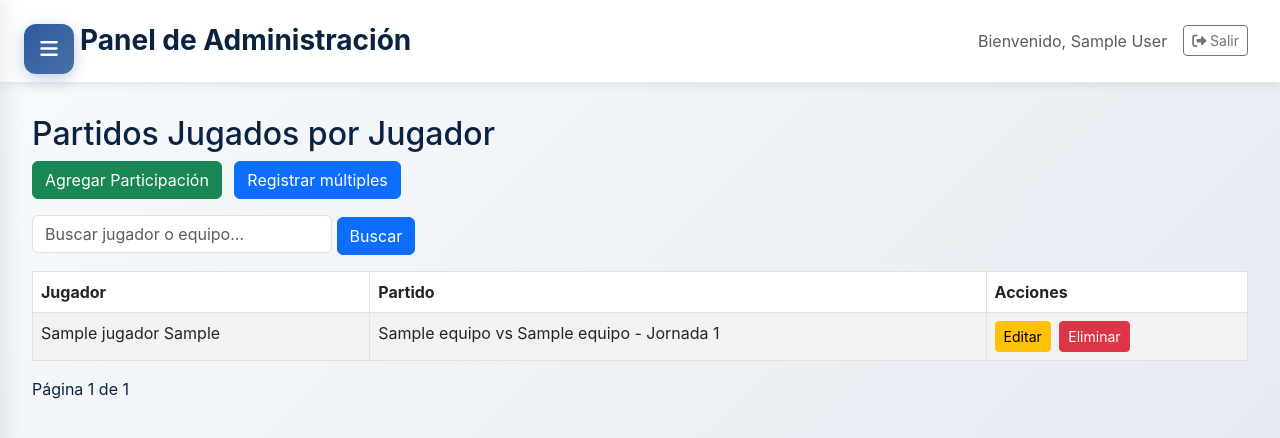
After one commit to Moy020513/Torneos, a Django app: page /panel/participaciones/ in a window 1280 px wide. The commit adds this page. Shown: the top 438 px of the page. Run offline with Django 4.2, Linux system fonts and the light colour scheme; a user stored in the database is signed in; tables that the repository leaves empty hold one stand-in row (values such as "Sample post").

Commit message:
pjugados

```diff
--- a/templates/admin/admin_base.html
+++ b/templates/admin/admin_base.html
@@ -678,6 +678,12 @@
                 </a>
             </div>
             <div class="admin-nav-item">
+                <a href="{% url 'admin_participaciones' %}" class="admin-nav-link {% if 'participacion' in request.resolver_match.url_name %}active{% endif %}">
+                    <i class="fas fa-running"></i>
+                    Partidos Jugados
+                </a>
+            </div>
+            <div class="admin-nav-item">
                 <a href="{% url 'admin_eliminatorias' %}" class="admin-nav-link {% if 'eliminatoria' in request.resolver_match.url_name and 'partido' not in request.resolver_match.url_name %}active{% endif %}">
                     <i class="fas fa-trophy"></i>
                     Eliminatorias
--- /dev/null
+++ b/templates/admin/participaciones/listar.html
@@ -0,0 +1,48 @@
+{% extends 'admin/admin_base.html' %}
+{% block content %}
+<h2>Partidos Jugados por Jugador</h2>
+<a href="{% url 'admin_crear_participacion' %}" class="btn btn-success mb-3">Agregar Participación</a>
+<a href="{% url 'admin_crear_participaciones_multiples' %}" class="btn btn-primary mb-3 ms-2">Registrar múltiples</a>
+<form method="get" class="mb-3">
+    <input type="text" name="search" value="{{ search }}" placeholder="Buscar jugador o equipo..." class="form-control" style="max-width:300px;display:inline-block;">
+    <button type="submit" class="btn btn-primary">Buscar</button>
+</form>
+<table class="table table-striped table-bordered">
+    <thead>
+        <tr>
+            <th>Jugador</th>
+            <th>Partido</th>
+            <!-- <th>Titular</th> -->
+            <!-- <th>Minutos jugados</th> -->
+            <!-- <th>Observaciones</th> -->
+            <th>Acciones</th>
+        </tr>
+    </thead>
+    <tbody>
+        {% for p in participaciones %}
+        <tr>
+            <td>{{ p.jugador }}</td>
+            <td>{{ p.partido }}</td>
+            <!-- <td>{% if p.titular %}Sí{% else %}No{% endif %}</td> -->
+            <!-- <td>{{ p.minutos_jugados }}</td> -->
+            <!-- <td>{{ p.observaciones }}</td> -->
+            <td>
+                <a href="{% url 'admin_editar_participacion' p.id %}" class="btn btn-sm btn-warning">Editar</a>
+                <a href="{% url 'admin_eliminar_participacion' p.id %}" class="btn btn-sm btn-danger ms-1">Eliminar</a>
+            </td>
+        </tr>
+        {% empty %}
+        <tr><td colspan="6">No hay participaciones registradas.</td></tr>
+        {% endfor %}
+    </tbody>
+</table>
+<div class="pagination">
+    {% if participaciones.has_previous %}
+        <a href="?page={{ participaciones.previous_page_number }}&search={{ search }}">Anterior</a>
+    {% endif %}
+    <span>Página {{ participaciones.number }} de {{ participaciones.paginator.num_pages }}</span>
+    {% if participaciones.has_next %}
+        <a href="?page={{ participaciones.next_page_number }}&search={{ search }}">Siguiente</a>
+    {% endif %}
+</div>
+{% endblock %}
--- a/templates/torneos/jugadores.html
+++ b/templates/torneos/jugadores.html
@@ -62,7 +62,8 @@
                         </div>
                     </div>
                     <div style="margin-top: 12px; text-align: right;">
-                        <span style="color: #08F7FE; font-size: 0.95em;">Fecha de registro: {{ jugador.fecha_creacion|date:'d/m/Y H:i' }}</span>
+                        <span style="color: #08F7FE; font-size: 0.95em;">Fecha de registro: {{ jugador.fecha_creacion|date:'d/m/Y H:i' }}</span><br>
+                        <span style="color: #08F7FE; font-size: 0.95em;">Partidos jugados: {{ jugador.participaciones.count }}</span>
                     </div>
                 </div>
             {% endfor %}
--- a/torneos/admin_urls.py
+++ b/torneos/admin_urls.py
@@ -5,6 +5,12 @@ from . import admin_views
 admin_urlpatterns = [
     # Dashboard
     path('panel/', admin_views.admin_dashboard, name='admin_dashboard'),
+    # Participaciones de Jugadores
+    path('panel/participaciones/', admin_views.admin_participaciones, name='admin_participaciones'),
+    path('panel/participaciones/crear/', admin_views.admin_crear_participacion, name='admin_crear_participacion'),
+    path('panel/participaciones/crear-multiples/', admin_views.admin_crear_participaciones_multiples, name='admin_crear_participaciones_multiples'),
+    path('panel/participaciones/<int:participacion_id>/editar/', admin_views.admin_editar_participacion, name='admin_editar_participacion'),
+    path('panel/participaciones/<int:participacion_id>/eliminar/', admin_views.admin_eliminar_participacion, name='admin_eliminar_participacion'),
 
     # Torneos
     path('panel/torneos/', admin_views.admin_torneos, name='admin_torneos'),
--- a/torneos/admin_views.py
+++ b/torneos/admin_views.py
@@ -1,3 +1,119 @@
+# =================== ELIMINAR PARTICIPACION ===================
+
+
+# Definir is_admin antes de cualquier uso en decoradores
+def is_admin(user):
+    return user.is_superuser
+
+from django.contrib.auth.decorators import login_required, user_passes_test
+from django.views.decorators.http import require_POST
+
+@login_required
+@user_passes_test(is_admin)
+def admin_eliminar_participacion(request, participacion_id):
+    participacion = get_object_or_404(ParticipacionJugador, id=participacion_id)
+    if request.method == 'POST':
+        participacion.delete()
+        messages.success(request, 'Participación eliminada exitosamente.')
+        return redirect('admin_participaciones')
+    context = {'participacion': participacion}
+    return render(request, 'admin/participaciones/eliminar.html', context)
+
+from django.contrib.auth.decorators import login_required, user_passes_test
+
+# Definir is_admin antes de cualquier uso en decoradores
+def is_admin(user):
+    return user.is_superuser
+
+# Vista para registrar participaciones múltiples
+@login_required
+@user_passes_test(is_admin)
+def admin_crear_participaciones_multiples(request):
+    equipo_id = request.GET.get('equipo') or request.POST.get('equipo')
+    form = ParticipacionMultipleForm(request.POST or None, equipo_id=equipo_id)
+    if request.method == 'POST' and form.is_valid():
+        jugadores = form.cleaned_data['jugadores']
+        partido = form.cleaned_data['partido']
+        creadas = 0
+        for jugador in jugadores:
+            obj, created = ParticipacionJugador.objects.get_or_create(jugador=jugador, partido=partido)
+            if created:
+                creadas += 1
+        messages.success(request, f'Se registraron {creadas} participaciones.')
+        return redirect('admin_participaciones')
+    context = {'form': form, 'action': 'Registrar múltiples', 'equipo_id': equipo_id}
+    return render(request, 'admin/participaciones/form_multiple.html', context)
+
+from .forms import ParticipacionJugadorForm, ParticipacionMultipleForm
+
+
+from django.contrib.auth.decorators import login_required, user_passes_test
+from .models import ParticipacionJugador
+from .forms import ParticipacionJugadorForm, ParticipacionMultipleForm
+
+# Definir is_admin antes de cualquier uso en decoradores
+def is_admin(user):
+    return user.is_superuser
+# =================== PARTICIPACIONES DE JUGADORES ===================
+from django.core.paginator import Paginator
+from django.shortcuts import render, redirect, get_object_or_404
+
+@login_required
+@user_passes_test(is_admin)
+def admin_participaciones(request):
+    search = request.GET.get('search', '')
+    participaciones = ParticipacionJugador.objects.select_related('jugador', 'partido').order_by('-fecha_creacion')
+    if search:
+        participaciones = participaciones.filter(
+            Q(jugador__nombre__icontains=search) |
+            Q(jugador__apellido__icontains=search) |
+            Q(partido__equipo_local__nombre__icontains=search) |
+            Q(partido__equipo_visitante__nombre__icontains=search)
+        )
+    paginator = Paginator(participaciones, 20)
+    page_number = request.GET.get('page')
+    participaciones_paginadas = paginator.get_page(page_number)
+    context = {
+        'participaciones': participaciones_paginadas,
+        'search': search,
+    }
+    return render(request, 'admin/participaciones/listar.html', context)
+
+@login_required
+@user_passes_test(is_admin)
+def admin_crear_participacion(request):
+    if request.method == 'POST':
+        form = ParticipacionJugadorForm(request.POST)
+        if form.is_valid():
+            form.save()
+            messages.success(request, 'Participación registrada exitosamente.')
+            return redirect('admin_participaciones')
+    else:
+        form = ParticipacionJugadorForm()
+    context = {
+        'form': form,
+        'action': 'Crear',
+    }
+    return render(request, 'admin/participaciones/form.html', context)
+
+@login_required
+@user_passes_test(is_admin)
+def admin_editar_participacion(request, participacion_id):
+    participacion = get_object_or_404(ParticipacionJugador, id=participacion_id)
+    if request.method == 'POST':
+        form = ParticipacionJugadorForm(request.POST, instance=participacion)
+        if form.is_valid():
+            form.save()
+            messages.success(request, 'Participación actualizada exitosamente.')
+            return redirect('admin_participaciones')
+    else:
+        form = ParticipacionJugadorForm(instance=participacion)
+    context = {
+        'form': form,
+        'participacion': participacion,
+        'action': 'Editar',
+    }
+    return render(request, 'admin/participaciones/form.html', context)
 
 # =================== HERRAMIENTAS ADMINISTRATIVAS ===================
 from django.contrib import messages
--- a/torneos/models.py
+++ b/torneos/models.py
@@ -1,4 +1,20 @@
 from django.db import models
+
+class ParticipacionJugador(models.Model):
+    jugador = models.ForeignKey('Jugador', on_delete=models.CASCADE, related_name='participaciones')
+    partido = models.ForeignKey('Partido', on_delete=models.CASCADE, related_name='participaciones')
+    titular = models.BooleanField(default=True, help_text='¿Fue titular?')
+    minutos_jugados = models.PositiveIntegerField(null=True, blank=True)
+    observaciones = models.CharField(max_length=255, blank=True)
+    fecha_creacion = models.DateTimeField(auto_now_add=True)
+
+    class Meta:
+        unique_together = ('jugador', 'partido')
+        verbose_name = 'Participación de Jugador'
+        verbose_name_plural = 'Participaciones de Jugadores'
+
+    def __str__(self):
+        return f"{self.jugador} en {self.partido}"
 class UbicacionCampo(models.Model):
     nombre = models.CharField(max_length=100)
     direccion = models.CharField(max_length=255, blank=True)
```
Also changed, not shown: templates/admin/participaciones/eliminar.html (added, +10 -0 lines), templates/admin/participaciones/form.html (added, +20 -0 lines), templates/admin/participaciones/form_multiple.html (added, +35 -0 lines), torneos/admin.py (+19 -2 lines), torneos/forms.py (+39 -1 lines), torneos/migrations/0006_participacionjugador.py (added), torneos/migrations/0007_merge_20251020_1355.py (added).
